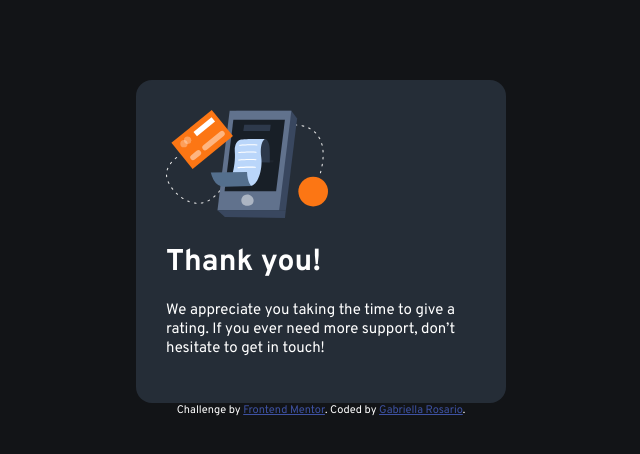
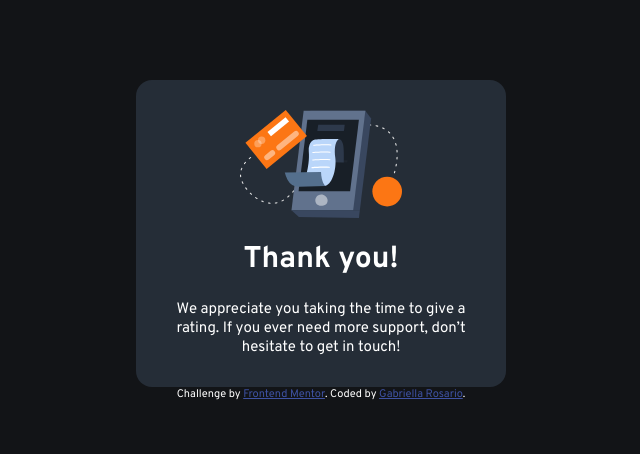
Before and after one commit to gabycode/interactive-rating-component-main, a plain HTML site: page index.html in a window 1280 px wide. Both pictures are taken after a click on the element "SUBMIT". Shown: the whole page, without its empty margins (319-959 px from the left). Drawn offline with Linux system fonts and the light colour scheme.

Commit message:
Update style.css

```diff
--- a/style.css
+++ b/style.css
@@ -100,6 +100,23 @@ body {
     color: hsl(228, 45%, 44%);
 }
 
+.thank-you-img {
+    display: flex;
+    flex-direction: column;
+    justify-content: center;
+    text-align: center;
+    align-items: center;
+}
+
+.thank-you-img h1{
+    margin: 0;
+    padding: .75em;
+}
+
+.thank-you-img p {
+    margin: 0;
+}
+
 @media (min-width: 600px) {
     body {
         background: hsl(216, 12%, 8%);
```
